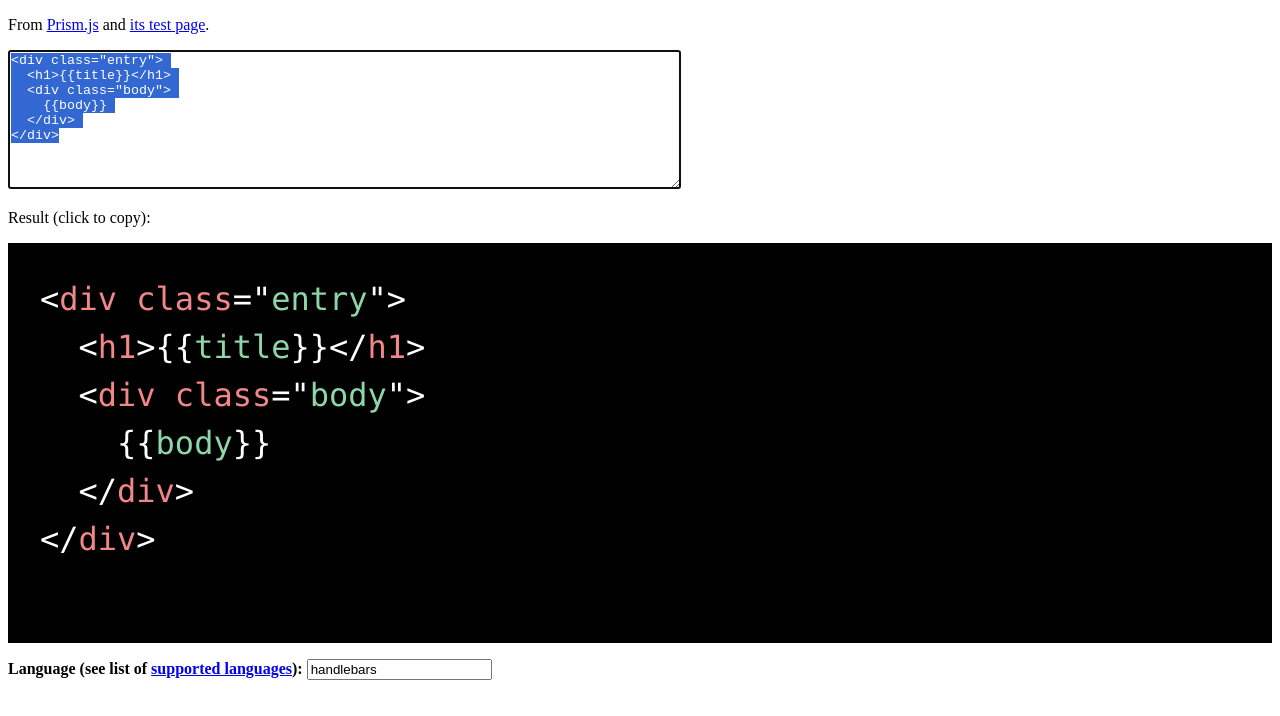
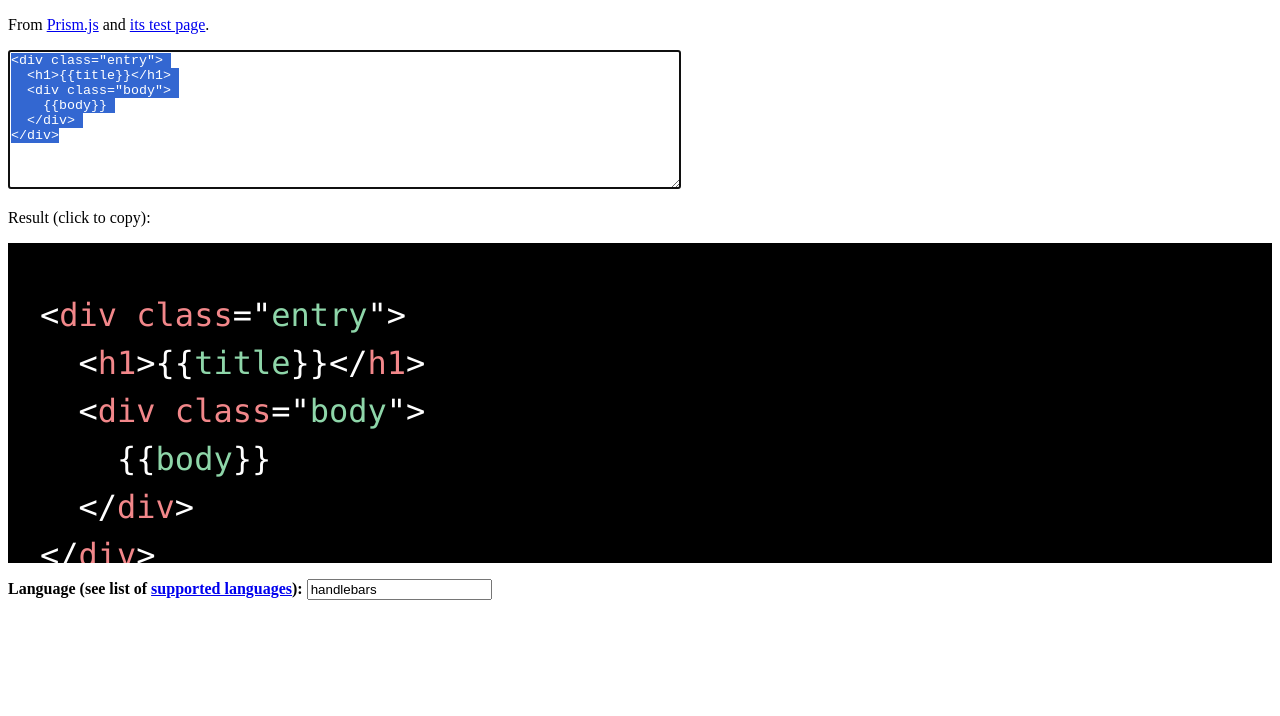
Before and after one commit to jacekkopecky/highlighter, a website: page index.html in a window 1280 px wide. Drawn offline with Linux system fonts and the light colour scheme.

Commit message:
restrict output size

```diff
--- a/index.html
+++ b/index.html
@@ -11,6 +11,8 @@
     --font-size: 24pt;
     background: black !important;
     font-size: var(--font-size) !important;
+    max-height: 20rem;
+    overflow: auto;
   }
 
   pre * {
```
